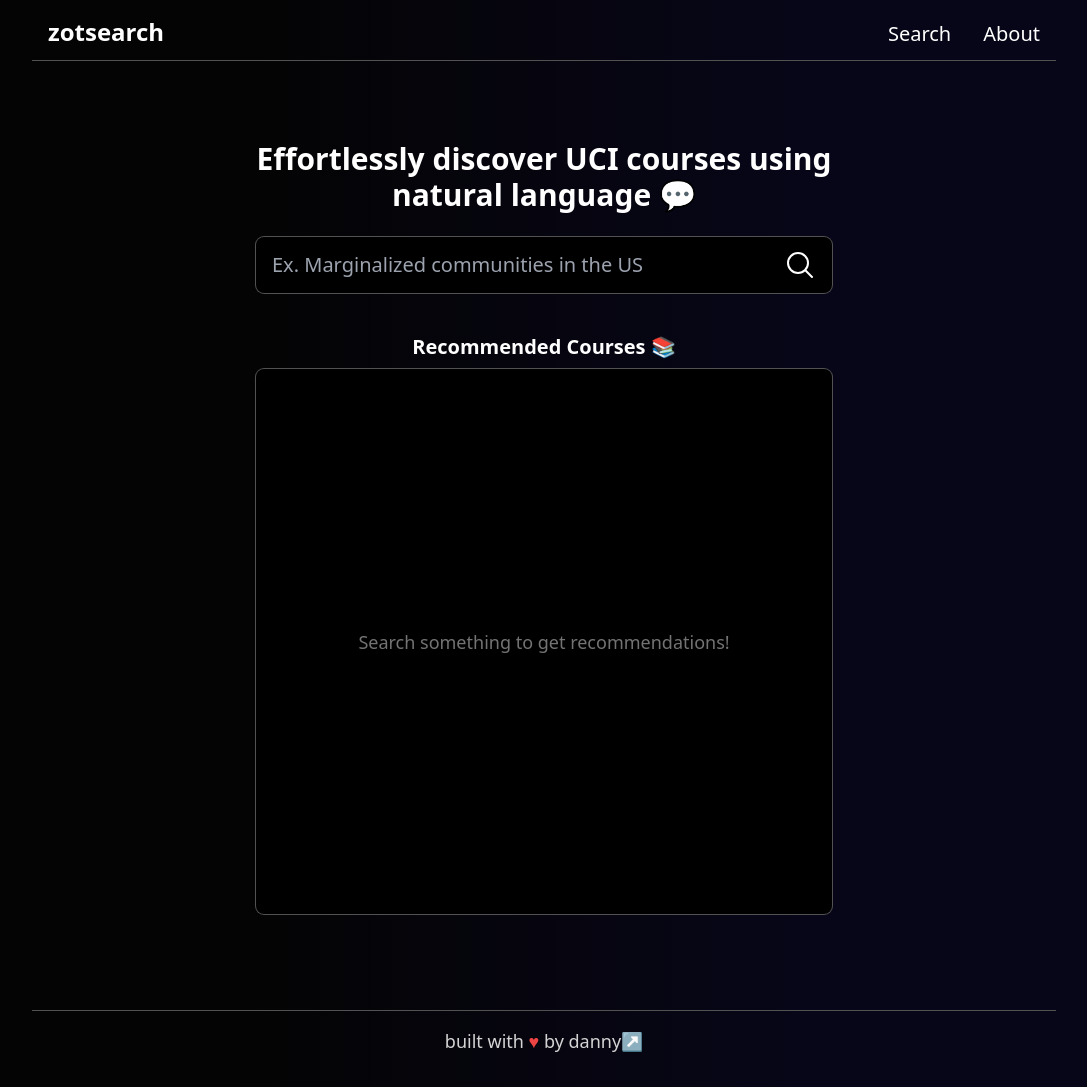
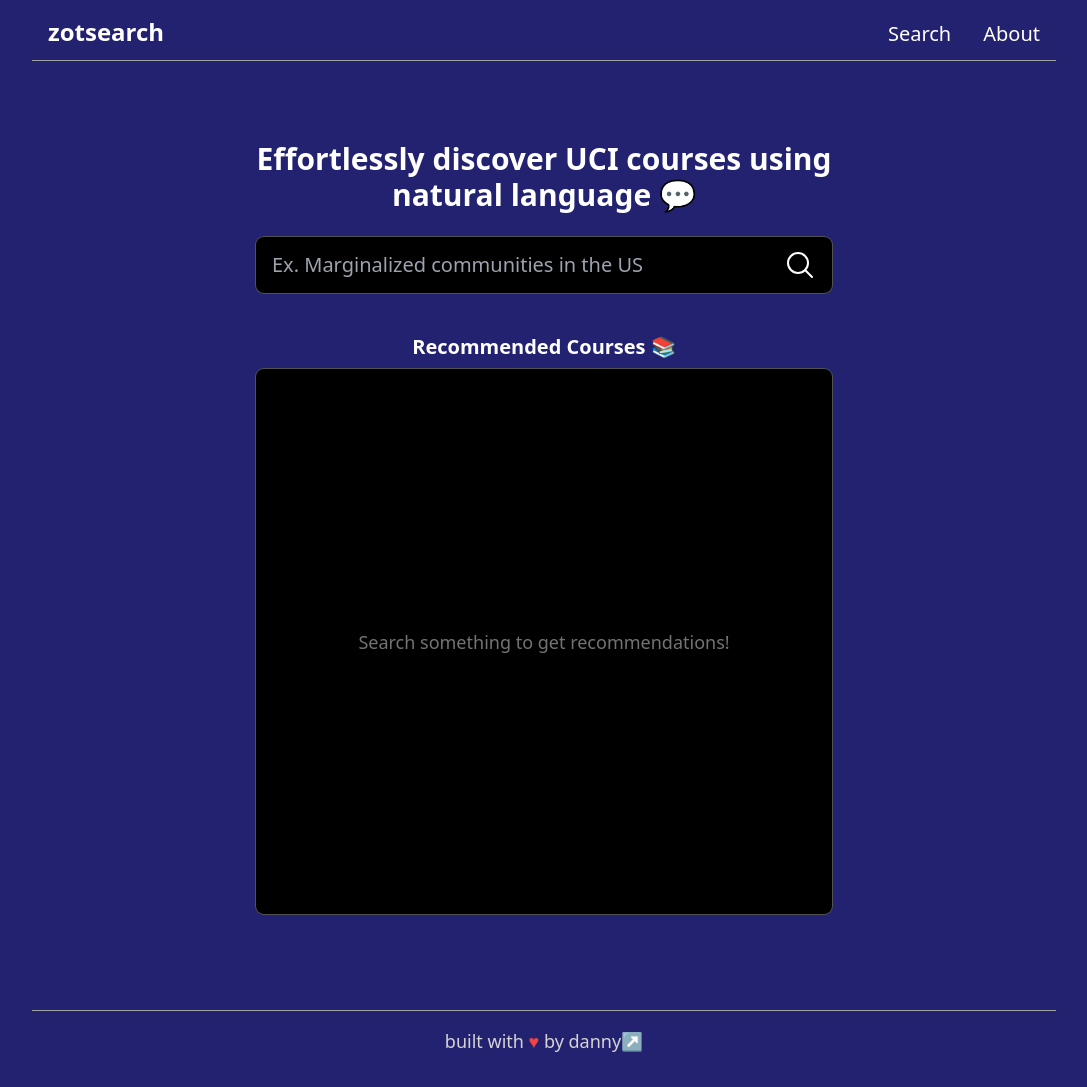
Before and after one commit to dannykd/zotsearch, a Next.js app: page / in a window 1280 px wide. Shown: the whole page, without its empty margins (96-1183 px from the left). Built offline with nearby package versions, Linux system fonts and the light colour scheme.

Commit message:
changed bg again...

```diff
--- a/src/components/layout/Footer.tsx
+++ b/src/components/layout/Footer.tsx
@@ -4,7 +4,7 @@
 
 const Footer: FC<FooterProps> = () => {
   return (
-    <div className="sticky top-[100vh] border-t border-neutral-600 pt-4 text-neutral-300 text-center text-base md:text-lg mt-10">
+    <div className="sticky top-[100vh] border-t border-neutral-400 pt-4 text-neutral-300 text-center text-base md:text-lg mt-10">
       <p className="pb-8">built with <span className="text-red-500">♥</span> by
         <a
         target="_blank"
--- a/src/components/layout/Navbar.tsx
+++ b/src/components/layout/Navbar.tsx
@@ -7,7 +7,7 @@
 
 const Navbar: FC<NavbarProps> = () => {
   return (
-    <div className="w-full p-4 pb-3 border-b border-neutral-600">
+    <div className="w-full p-4 pb-3 border-b border-neutral-400">
       <div className="hidden justify-between sm:flex">
         <Link href="/">
           <h1 className="text-2xl font-semibold">zotsearch</h1>
--- a/src/styles/globals.css
+++ b/src/styles/globals.css
@@ -3,8 +3,8 @@
 @tailwind utilities;
 
 html {
-    background: rgb(4,4,4);
-    background: linear-gradient(90deg, rgba(4,4,4,1) 26%, rgb(7, 6, 24) 70%);
+    background: #232270;
+
 }
 
 /* width */
```
